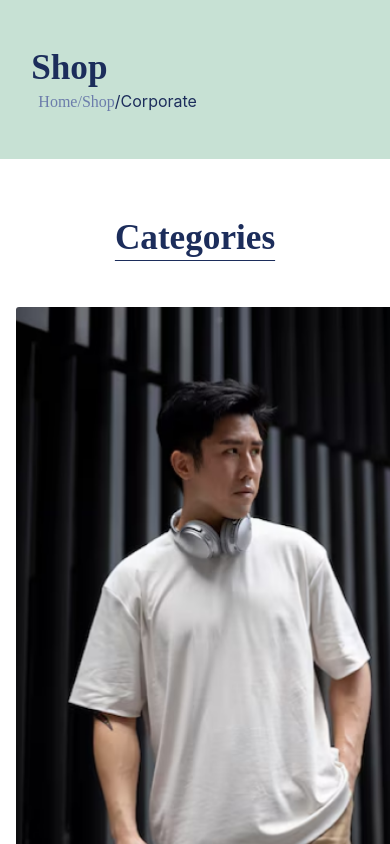
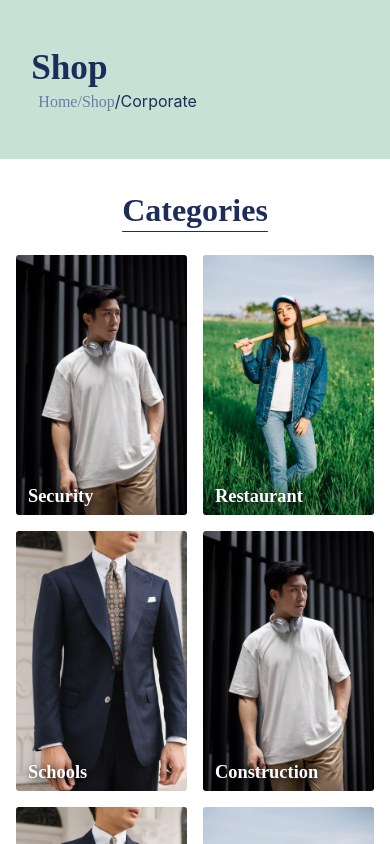
Before and after one commit to DediSepteo/WebApp-Tailor, a React (Create React App) app in the folder cha-project/: page /Corporate in a window 390 px wide. Shown: the top 844 px of the page. Built offline with nearby package versions, Linux system fonts and the light colour scheme; a web font is replaced by a local one.

Commit message:
Categories page fully done and responsive, linked to home.js buttons for now

```diff
--- a/cha-project/src/pages/Authentication.css
+++ b/cha-project/src/pages/Authentication.css
@@ -491,6 +491,7 @@ body {
   }
 }
 
+/* For extra small mobile screens */
 @media (max-width: 412px) {
   .eyeIcon {
     top: 60%;
--- a/cha-project/src/pages/Category.css
+++ b/cha-project/src/pages/Category.css
@@ -47,23 +47,23 @@
 }
 
 .categoriesContainer {
-    display: grid;
-    grid-template-columns: repeat(3, 1fr);
-    position: relative;
-    margin-bottom: 3%;
+    display: flex;
+    flex-wrap: wrap;
+    gap: 4em;
+    padding: 0 2em;
+    margin-bottom: 5%;
 }
 
 .categoryItem {
-    display: flex;
-    flex-direction: column;
-    align-items: center;
-    margin: 1em;
+    flex: 1 1 calc(33.333% - 4em); /* Default to 3 items per row */
+    box-sizing: border-box;
+    margin-bottom: 1em;
     position: relative;
 }
 
 .categoryImage {
-    width: 25em;
-    height: 40em;
+    width: 100%;
+    height: 100%;
     object-fit: cover;
     border-radius: 3px;
 }
@@ -79,3 +79,70 @@
     text-decoration: none;
     text-shadow: 2px 2px 8px #000000;
 }
+
+/* For tablets */
+@media (max-width: 1024px) {
+    .pageTitle {
+        margin-bottom: 3vh;
+        margin-top: 4vh;
+    }
+
+    .categoriesContainer {
+        gap: 2em;
+        padding: 0 2em;
+    }
+
+    .categoryItem {
+        flex: 1 1 calc(33.333% - 2em); /* Default to 3 items per row */
+        margin-bottom: 1em;
+    }
+
+    .categoryName {
+        bottom: -2%;
+        padding-left: 5%;
+        font-size: 1.9em;
+    }
+}
+
+/* For smaller tablets */
+@media (max-width: 768px) {
+    .categoryItem {
+        flex: 1 1 calc(33.3% - 1em); /* Default to 2 items per row */
+    }
+
+    .categoryName {
+        font-size: 2em;
+        bottom: -1%;
+        padding-left: 7%;
+    }
+}
+
+/* For mobile screens */
+@media (max-width: 480px) {
+    .pageTitle {
+        font-size: 2em;;
+    }
+
+    .categoryName {
+        font-size: 1.4em;
+        bottom: -4%;
+    }
+
+    .categoryItem {
+        flex: 1 1 calc(50% - 2em); /* Default to 2 items per row */
+        margin-bottom: 0em;
+    }
+
+    .categoriesContainer {
+        gap: 1em;
+        padding: 0 1em;
+    }
+}
+
+/* For extra small mobile screens */
+@media (max-width: 412px) {
+    .categoryName {
+        font-size: 1.15em;
+        bottom: -4%;
+    }
+}
--- a/cha-project/src/pages/Category.js
+++ b/cha-project/src/pages/Category.js
@@ -28,13 +28,13 @@ const categories = [
         type: 'Corporate',
         name: 'Construction',
         link: '/Shop/Security',
-        image: require('../assets/homeBanner2.png')
+        image: require('../assets/security.png')
     },
     {
         type: 'Corporate',
         name: 'Retail',
         link: '/Shop/Restaurant',
-        image: require('../assets/security.png')
+        image: require('../assets/homeBanner2.png')
     },
     {
         type: 'Corporate',
--- a/cha-project/src/pages/Home.js
+++ b/cha-project/src/pages/Home.js
@@ -6,6 +6,7 @@ import Footer from "../components/Footer";
 export const Home = () => {
     return (
         <main className={styles.main}>
+            <NavBar />
             <div className={styles.banner}>
                 <div className={styles.introBG} />
                 <div className={styles.intro}>
```
